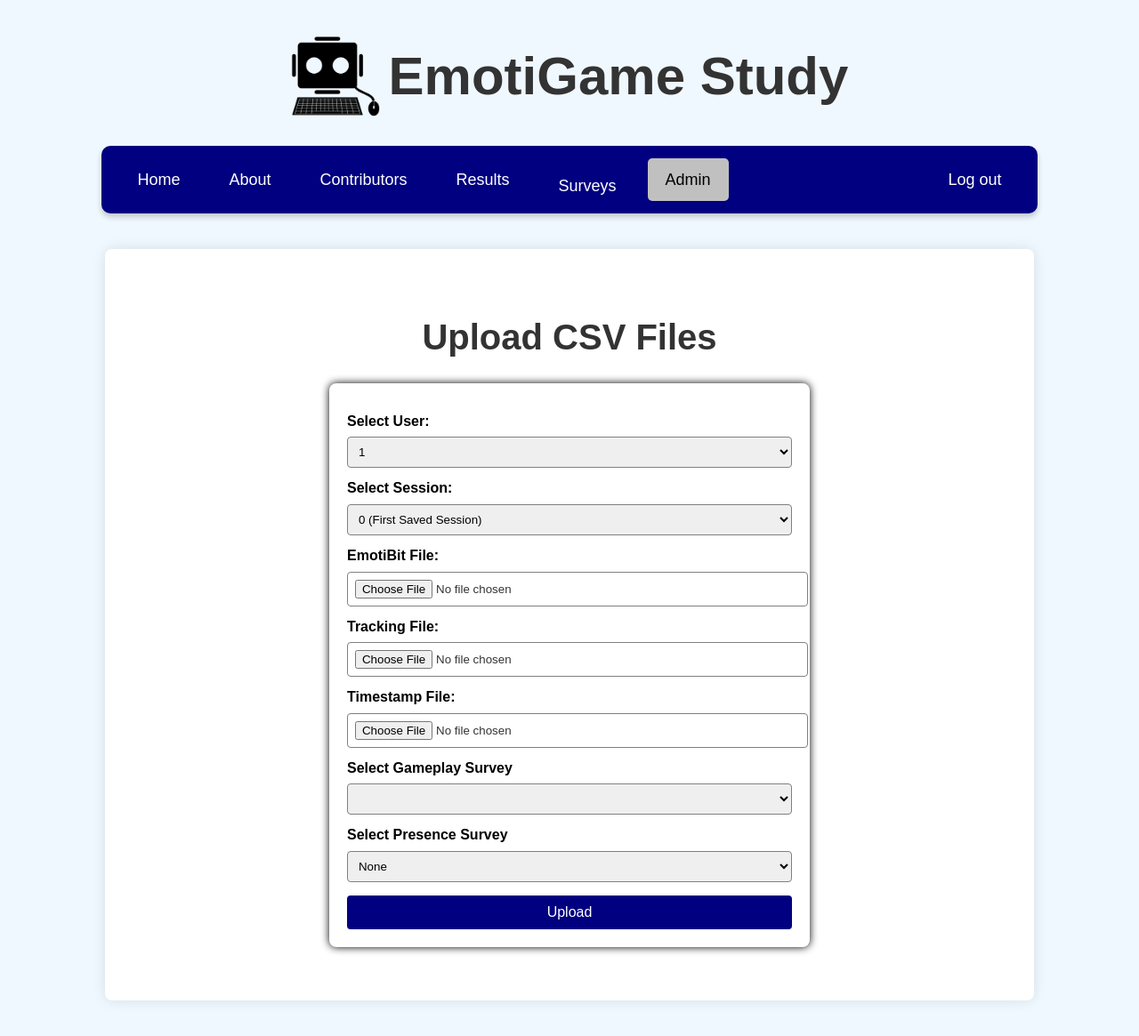
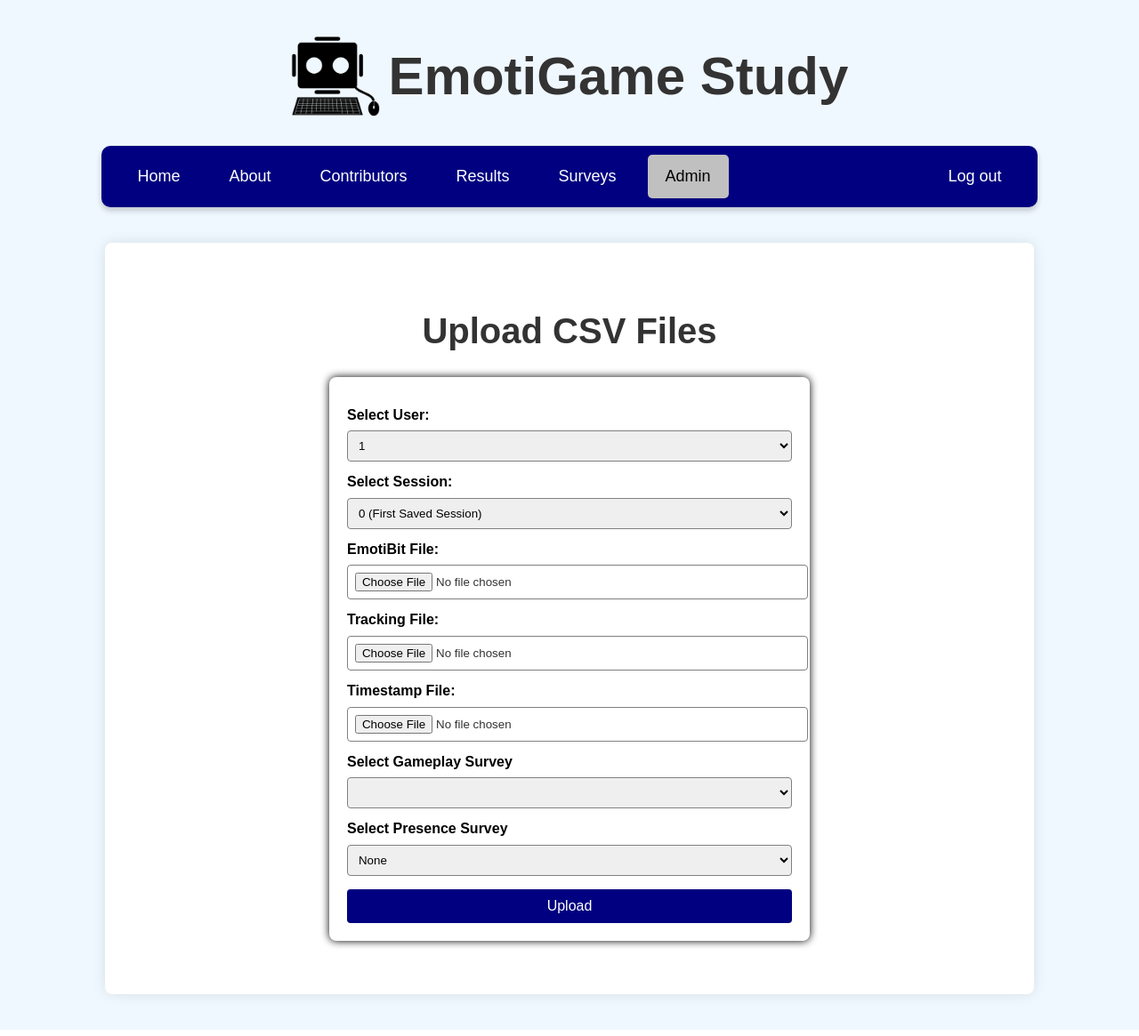
Before and after one commit to ThomasNels/EmotiGame, a Flask app: page /admin in a window 1280 px wide. Shown: the whole page at 89% size. Run offline with Flask 3, Linux system fonts and the light colour scheme; the visitor is signed in with stand-in values (Sample User, id 1); a database or web service that is not in the repository returns one stand-in record (values such as "Sample title"); lists and menus that the app fills with data are empty; parts of the project's set-up code (start-up, migrations or seed data) failed here and were passed over; some libraries are stand-ins or nearby versions.

Commit message:
Fixed admin page so that survey doesn't droop on navbar.

```diff
--- a/website/static/css/admin.css
+++ b/website/static/css/admin.css
@@ -25,7 +25,7 @@ body {
     margin-bottom: 20px;
 }
 
-form {
+.upload form {
     background: white;
     max-width: 500px;
     margin: 20px auto;
@@ -34,14 +34,17 @@ form {
     box-shadow: 0px 0px 10px black;
 }
 
-label {
+.upload label {
     font-weight: bold;
     display: block;
     margin-top: 10px;
     color: black;
 }
 
-select, input[type="file"], textarea, button {
+.upload select,
+.upload input[type="file"],
+.upload textarea,
+.upload button {
     width: 100%;
     padding: 8px;
     margin-top: 5px;
@@ -49,7 +52,7 @@ select, input[type="file"], textarea, button {
     border-radius: 4px;
 }
 
-button {
+.upload button {
     background-color: navy;
     color: white;
     font-size: 16px;
@@ -60,6 +63,6 @@ button {
     border-radius: 4px;
 }
 
-button:hover {
+.upload button:hover {
     background-color: blue;
 }
--- a/website/templates/admin.html
+++ b/website/templates/admin.html
@@ -2,6 +2,7 @@
 {% block content %}
 <link rel="stylesheet" href="{{ url_for('static', filename='css/admin.css') }}">
     <div class="container">
+        <div class="upload">
             <h1>Upload CSV Files</h1>
             <form method="POST", enctype="multipart/form-data">
                 <label for="user_id">Select User:</label>
@@ -46,4 +47,5 @@
                 <button type="submit">Upload</button>
             </form>
         </div>
+    </div>
 {% endblock %}
```
Lines whose indentation alone changed are shown as unchanged.
